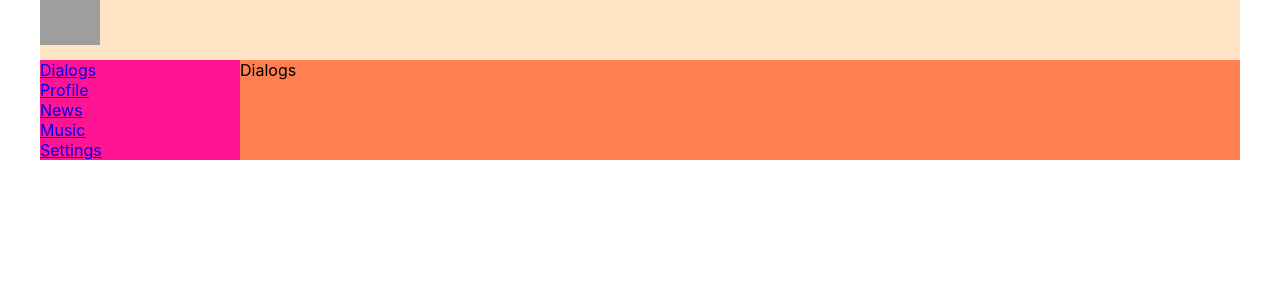
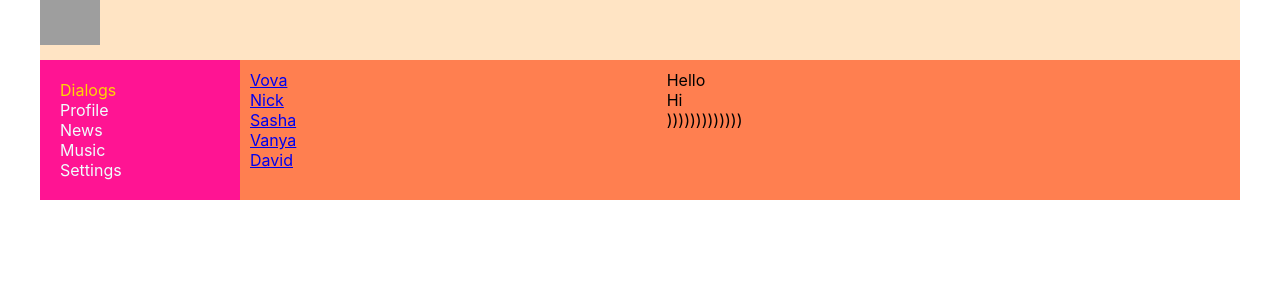
Before and after one commit to hlushpenko/react_, a React (Create React App) app: page /dialogs in a window 1280 px wide. Shown: the top 300 px of the page. Built offline with nearby package versions, Linux system fonts and the light colour scheme; grey boxes are pictures that could not be loaded.

Commit message:
Add routing and base components

```diff
--- a/src/components/Dialogs/Dialogs.jsx
+++ b/src/components/Dialogs/Dialogs.jsx
@@ -1,11 +1,39 @@
 import React from 'react';
 import s from './Dialogs.module.css';
+import {NavLink} from "react-router-dom";
+
+const DialogItem = (props) => {
+    return (
+        <div className={s.dialog}>
+            <NavLink to={"/dialogs/" + props.id}>{props.name}</NavLink>
+        </div>
+    )
+};
+
+const Message = (props) => {
+  return(
+      <div className={s.message}>
+          {props.message}
+      </div>
+      )
+};
 
 const Dialogs = (props) => {
     return (
-        <div>
-            Dialogs
+        <div className={s.dialogs}>
+            <div className={s.dialogItems}>
+                <DialogItem id="1" name="Vova"/>
+                <DialogItem id="2" name="Nick"/>
+                <DialogItem id="3" name="Sasha"/>
+                <DialogItem id="4" name="Vanya"/>
+                <DialogItem id="5" name="David"/>
+            </div>
+            <div className={s.messages}>
+               <Message message="Hello"/>
+               <Message message="Hi"/>
+               <Message message=")))))))))))))"/>
+            </div>
         </div>
     )
-}
+};
 export default Dialogs;
--- a/src/components/Dialogs/Dialogs.module.css
+++ b/src/components/Dialogs/Dialogs.module.css
@@ -0,0 +1,22 @@
+.dialogs{
+    display: grid;
+    grid-template-columns: 5fr 7fr;
+}
+
+.dialogItems{
+    padding: 10px;
+
+}
+
+.messages{
+    padding: 10px;
+
+}
+
+.message{
+
+}
+
+.dialog{
+
+}
--- a/src/components/Nav/Nav.jsx
+++ b/src/components/Nav/Nav.jsx
@@ -1,19 +1,25 @@
 import React from 'react';
 import s from './Nav.module.css';
-import News from "../News/News";
-import Settings from "../Settings/Settings";
-
-
-
+import {NavLink} from "react-router-dom";
 
 const Nav = () => {
     return (
         <nav className={s.nav}>
-            <div className={s.item}><a href="/dialogs">Dialogs</a></div>
-            <div className={s.item}><a href="/profile">Profile</a></div>
-            <div className={s.item}><a href="/news">News</a></div>
-            <div className={s.item}><a href="/music">Music</a></div>
-            <div className={s.item}><a href="/settings">Settings</a></div>
+            <div className={`${s.item} ${s.active}`}><NavLink to="/dialogs"
+                                                              activeClassName={s.active}>Dialogs</NavLink>
+            </div>
+            <div className={s.item}>
+                <NavLink to="/profile" activeClassName={s.active}>Profile</NavLink>
+            </div>
+            <div className={s.item}>
+                <NavLink to="/news" activeClassName={s.active}>News</NavLink>
+            </div>
+            <div className={s.item}>
+                <NavLink to="/music" activeClassName={s.active}>Music</NavLink>
+            </div>
+            <div className={s.item}>
+                <NavLink to="/settings" activeClassName={s.active}>Settings</NavLink>
+            </div>
         </nav>
     )
 }
--- a/src/components/Nav/Nav.module.css
+++ b/src/components/Nav/Nav.module.css
@@ -1,7 +1,13 @@
 .nav{
     grid-area: n;
     background-color: deeppink;
+    padding: 20px;
 }
-.item{
+.item a{
     color: azure;
+    text-decoration: none;
 }
+
+.item a.active {
+    color: gold;
+}
```
